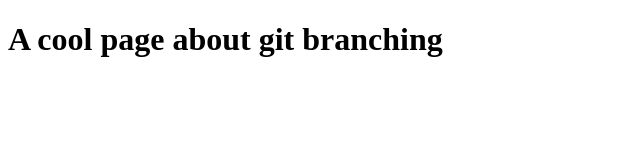
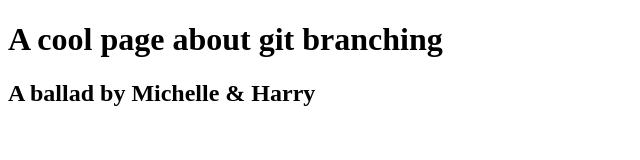
Before and after one commit to khizar213/git-branching, a plain HTML site: page index.html in a window 1280 px wide. Shown: the whole page, without its empty margins (0-640 px from the left). Drawn offline with Linux system fonts and the light colour scheme.

Commit message:
add header elements and stylesheet

```diff
--- a/index.html
+++ b/index.html
@@ -7,5 +7,6 @@
 </head>
 <body>
     <h1>A cool page about git branching</h1>
+    <h2>A ballad by Michelle & Harry</h2>
 </body>
 </html>
```
Also changed, not shown: styles.css (added).
